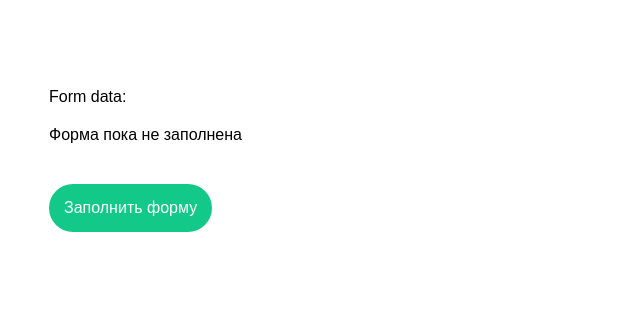
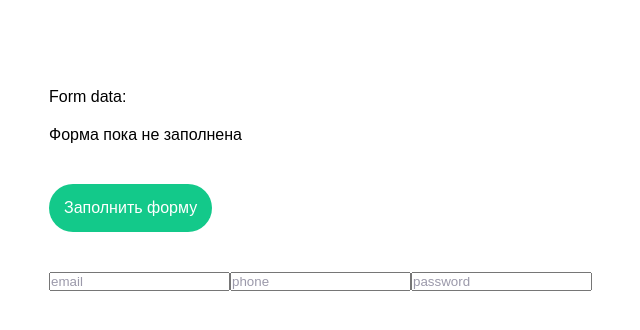
Before and after one commit to alexandrIvanovDev/test-example, a React (Create React App) app: page / in a window 1280 px wide. Shown: the top 330 px of the page, without its empty margins (23-663 px from the left). Built offline with nearby package versions, Linux system fonts and the light colour scheme.

Commit message:
input test

```diff
--- a/src/pages/main/Main.tsx
+++ b/src/pages/main/Main.tsx
@@ -39,6 +39,12 @@ export const Main = () => {
             <div>
                 <Button onClick={onClick}>{isLogged ? 'Изменить' : 'Заполнить форму'}</Button>
             </div>
+            <div style={{marginTop: 40}}>
+                {/*<Input addClass={''} value={''} onChangeValue={() => {}}/>*/}
+                <input type="text" inputMode='email' placeholder='email'/>
+                <input type="tel" inputMode='tel' placeholder='phone'/>
+                <input type="password" placeholder='password'/>
+            </div>
         </div>
     )
 }
```
